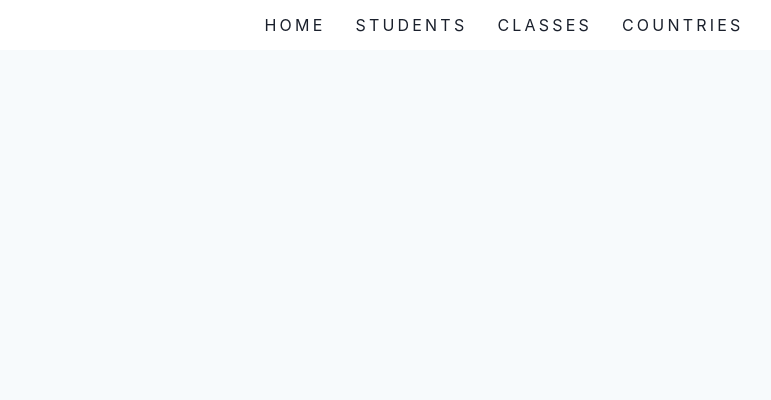
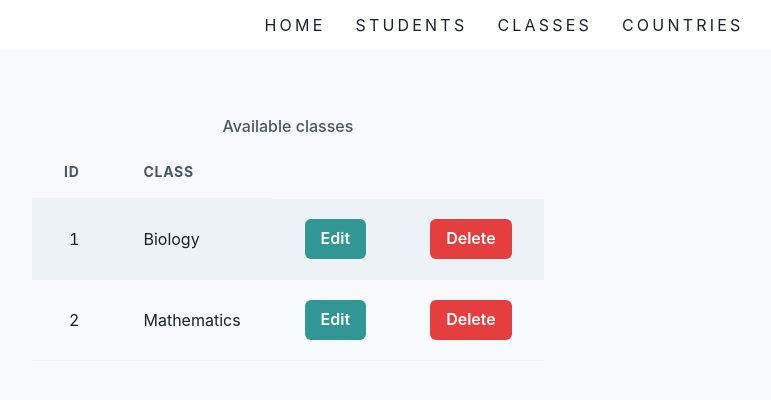
Before and after one commit to samiio/rihal-devops, a Next.js app: page /classes in a window 1280 px wide. Shown: the top 400 px of the page, without its empty margins (136-907 px from the left). Built offline with nearby package versions, Linux system fonts and the light colour scheme.

Commit message:
display list items

```diff
--- a/pages/classes.js
+++ b/pages/classes.js
@@ -1,9 +1,51 @@
 import Meta from "../components/Meta";
+import {
+  Table,
+  Thead,
+  Tbody,
+  Tr,
+  Th,
+  Td,
+  TableCaption,
+  Button,
+} from "@chakra-ui/react";
+import { useState } from "react";
 
-const ClassesPage = () => (
-  <div>
-    <Meta title="Classes" />
-  </div>
-);
+const ClassesPage = () => {
+  const [myClasses, setClasses] = useState([
+    { id: 1, name: "Biology" },
+    { id: 2, name: "Mathematics" },
+  ]);
+
+  return (
+    <div>
+      <Meta title="Classes" />
+
+      <Table variant="striped" size="lg">
+        <TableCaption placement="top">Available classes</TableCaption>
+        <Thead>
+          <Tr>
+            <Th>ID</Th>
+            <Th>Class</Th>
+          </Tr>
+        </Thead>
+        <Tbody>
+          {myClasses.map((el) => (
+            <Tr id={el.id}>
+              <Td isNumeric>{el.id}</Td>
+              <Td>{el.name}</Td>
+              <Td>
+                <Button colorScheme="teal">Edit</Button>
+              </Td>
+              <Td>
+                <Button colorScheme="red">Delete</Button>
+              </Td>
+            </Tr>
+          ))}
+        </Tbody>
+      </Table>
+    </div>
+  );
+};
 
 export default ClassesPage;
```
Also changed, not shown: public/js/model.js (+36 -36 lines).
